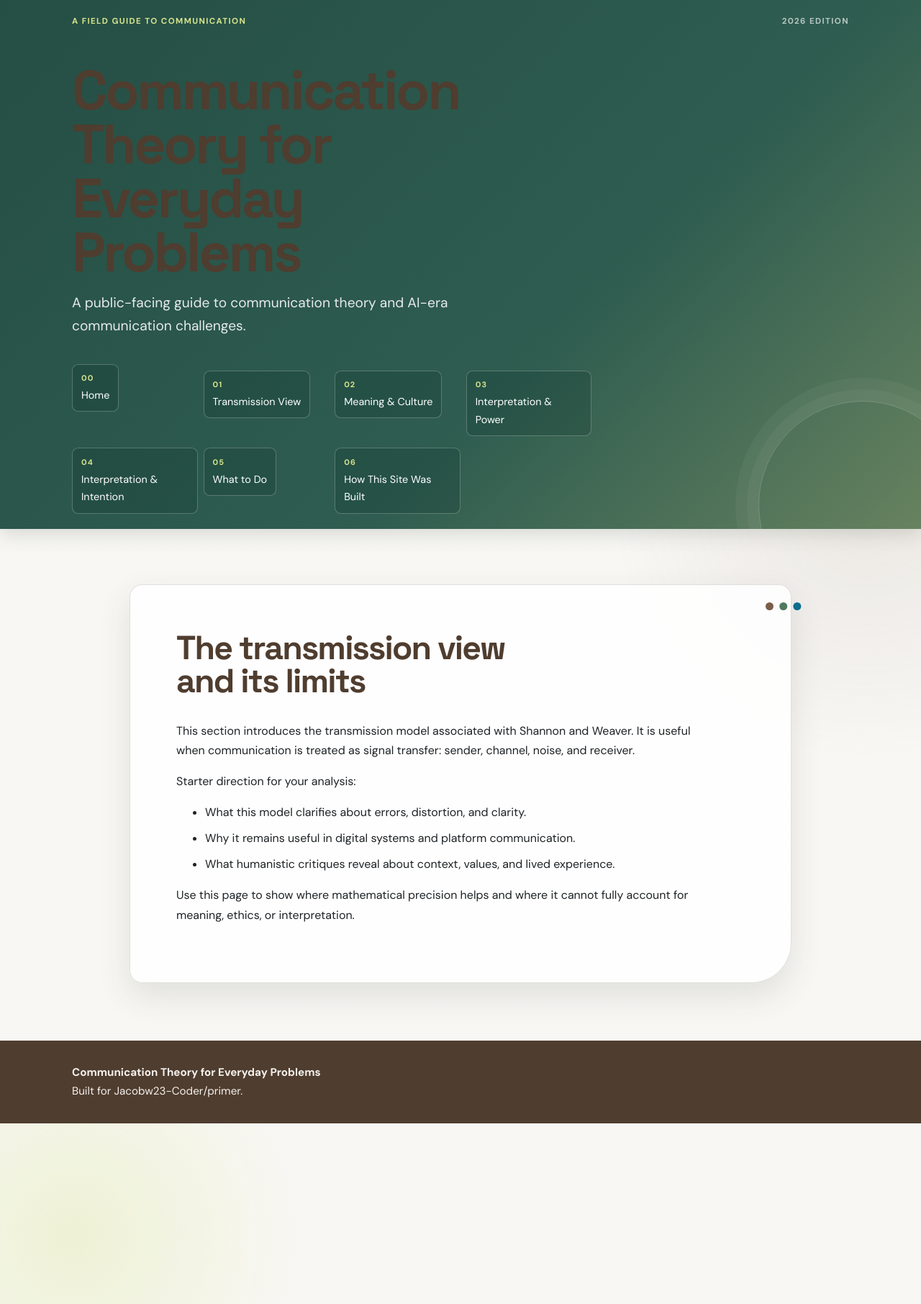
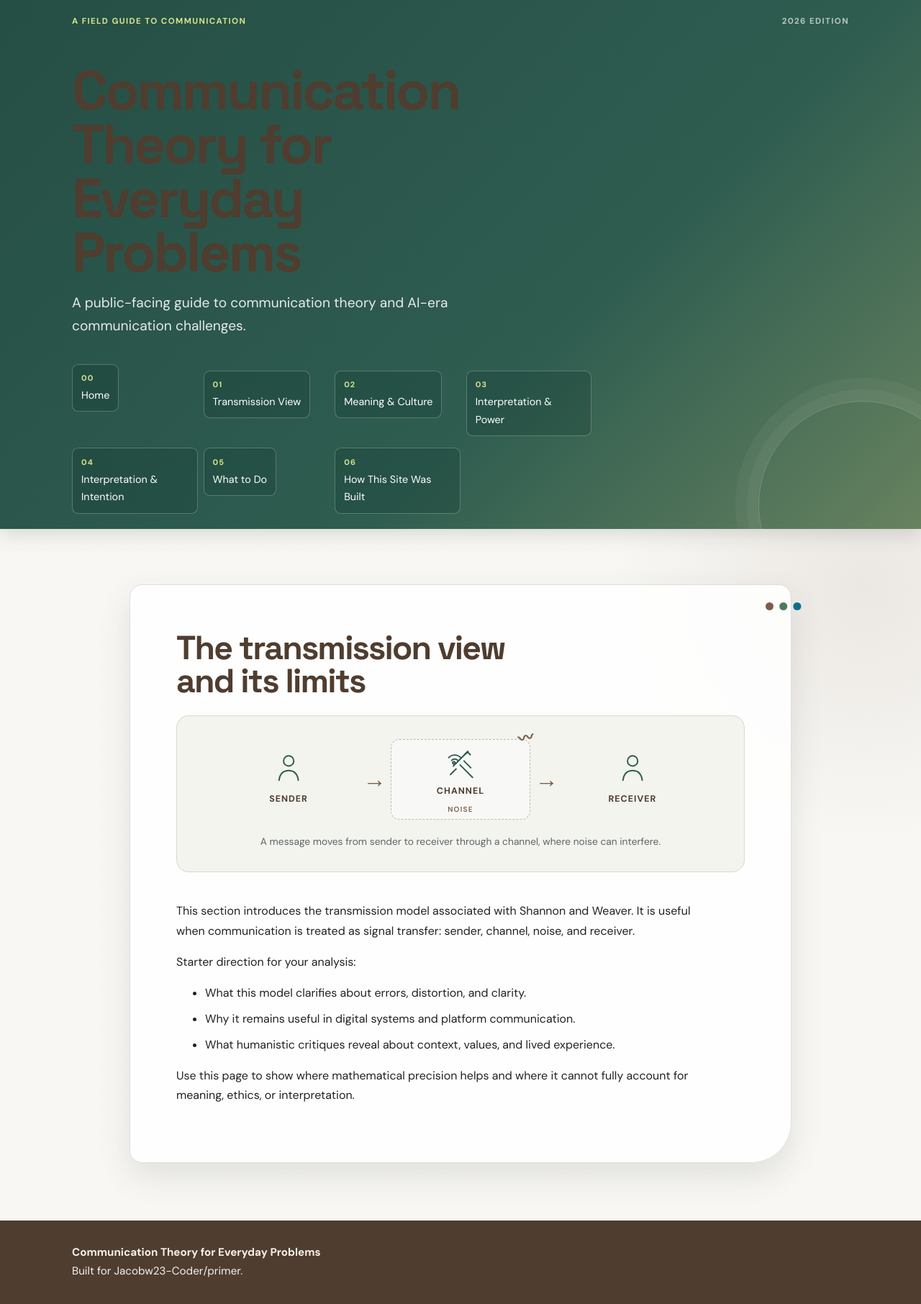
Before and after one commit to Jacobw23-Coder/primer, a Jekyll site: the page built from pages/transmission-view-and-limits.md, in a window 1280 px wide. Shown: the whole page at 72% size. Built offline with Jekyll 4.4.1, drawn with Linux system fonts in a browser that asks for light colours.

Commit message:
Added graphic to transmission page.

```diff
--- a/assets/css/style.css
+++ b/assets/css/style.css
@@ -205,6 +205,87 @@ h2 {
   font-size: clamp(1.75rem, 4.2vw, 2.9rem);
   letter-spacing: -0.04em;
   line-height: 1;
+}
+
+.transmission-flow {
+  margin: -0.5rem 0 2.5rem;
+  padding: clamp(1.25rem, 4vw, 2rem);
+  border: 1px solid rgba(79, 93, 80, 0.18);
+  border-radius: var(--radius);
+  background: rgba(230, 234, 220, 0.48);
+  text-align: center;
+}
+
+.transmission-flow-track {
+  display: grid;
+  grid-template-columns: minmax(5rem, 1fr) auto minmax(5rem, 1fr) auto minmax(5rem, 1fr);
+  align-items: center;
+  max-width: 42rem;
+  margin: 0 auto;
+}
+
+.transmission-node {
+  position: relative;
+  display: flex;
+  min-height: 7rem;
+  flex-direction: column;
+  align-items: center;
+  justify-content: center;
+  gap: 0.35rem;
+  color: var(--bark-brown);
+  font-size: 0.78rem;
+  font-weight: 700;
+  letter-spacing: 0.08em;
+  text-transform: uppercase;
+}
+
+.transmission-icon {
+  width: 3.15rem;
+  height: 3.15rem;
+  fill: none;
+  stroke: var(--forest-green);
+  stroke-linecap: round;
+  stroke-linejoin: round;
+  stroke-width: 2.5;
+}
+
+.transmission-arrow {
+  padding: 0 0.4rem;
+  color: var(--muted-brown);
+  font-family: "Space Grotesk", sans-serif;
+  font-size: 2rem;
+  line-height: 1;
+}
+
+.transmission-channel {
+  border: 1px dashed rgba(122, 94, 74, 0.42);
+  border-radius: 0.75rem;
+  background: rgba(255, 255, 255, 0.48);
+}
+
+.transmission-noise {
+  position: absolute;
+  top: -0.75rem;
+  right: -0.4rem;
+  color: var(--muted-brown);
+  font-size: 1.35rem;
+  line-height: 1;
+  transform: rotate(-12deg);
+}
+
+.transmission-channel small {
+  color: var(--muted-brown);
+  font-size: 0.63rem;
+  font-weight: 600;
+  letter-spacing: 0.12em;
+}
+
+.transmission-flow figcaption {
+  max-width: 38rem;
+  margin: 1.25rem auto 0;
+  color: var(--stone-gray);
+  font-size: 0.86rem;
+  line-height: 1.5;
 }
 
 .home-guide {
@@ -415,6 +496,19 @@ blockquote {
     grid-template-columns: 1fr;
   }
 
+  .transmission-flow {
+    padding-right: 0.75rem;
+    padding-left: 0.75rem;
+  }
+
+  .transmission-flow-track {
+    grid-template-columns: minmax(4rem, 1fr) auto minmax(4.5rem, 1fr) auto minmax(4rem, 1fr);
+  }
+
+  .transmission-arrow {
+    padding: 0 0.15rem;
+  }
+
   article {
     border-radius: 1rem 1rem 2rem 1rem;
   }
--- a/pages/transmission-view-and-limits.md
+++ b/pages/transmission-view-and-limits.md
@@ -2,6 +2,47 @@
 layout: default
 title: The transmission view and its limits
 ---
+
+<figure class="transmission-flow" aria-labelledby="transmission-flow-caption">
+  <div class="transmission-flow-track">
+    <div class="transmission-node">
+      <svg class="transmission-icon" viewBox="0 0 64 64" aria-hidden="true">
+        <circle cx="32" cy="17" r="9"></circle>
+        <path d="M15 51c1.5-11 7-17 17-17s15.5 6 17 17"></path>
+      </svg>
+      <span>sender</span>
+    </div>
+
+    <span class="transmission-arrow" aria-hidden="true">→</span>
+
+    <div class="transmission-node transmission-channel">
+      <div class="transmission-noise" aria-hidden="true">〰</div>
+      <svg class="transmission-icon" viewBox="0 0 64 64" aria-hidden="true">
+        <path d="M19 40 45 14"></path>
+        <path d="m39 20 5-5 5 5"></path>
+        <path d="M24 45 14 55"></path>
+        <path d="M31 38 53 60"></path>
+        <path d="M38 31 50 43"></path>
+        <path d="M11 25c6-6 15-6 21 0"></path>
+        <path d="M16 30c3-3 8-3 11 0"></path>
+        <circle cx="20" cy="34" r="2"></circle>
+      </svg>
+      <span>channel</span>
+      <small>noise</small>
+    </div>
+
+    <span class="transmission-arrow" aria-hidden="true">→</span>
+
+    <div class="transmission-node">
+      <svg class="transmission-icon" viewBox="0 0 64 64" aria-hidden="true">
+        <circle cx="32" cy="17" r="9"></circle>
+        <path d="M15 51c1.5-11 7-17 17-17s15.5 6 17 17"></path>
+      </svg>
+      <span>receiver</span>
+    </div>
+  </div>
+  <figcaption id="transmission-flow-caption">A message moves from sender to receiver through a channel, where noise can interfere.</figcaption>
+</figure>
 
 This section introduces the transmission model associated with Shannon and Weaver. It is useful when communication is treated as signal transfer: sender, channel, noise, and receiver.
 
```
